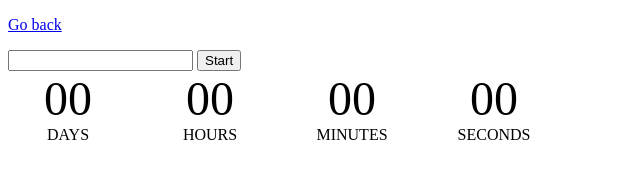
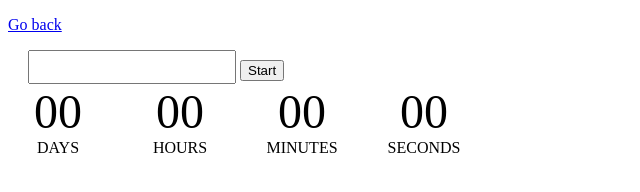
Before and after one commit to Roman80-IT/goit-js-hw-09, a plain HTML site: page 02-timer.html in a window 1280 px wide. Shown: the whole page, without its empty margins (0-640 px from the left). Drawn offline with Linux system fonts and the light colour scheme.

Commit message:
Deploying to gh-pages from @ Roman80-IT/goit-js-hw-09@403f896530d56ac3a7d86121fc7c9be6cf53a721 🚀

```diff
--- a/02-timer.html
+++ b/02-timer.html
@@ -1 +1 @@
-<!DOCTYPE html><html lang="en"><head><meta charset="utf-8"><meta name="viewport" content="width=device-width, initial-scale=1.0"><title>Countdown timer</title><link rel="stylesheet" href="/goit-js-hw-09/01-color-switcher.19950fa6.css"><style>.timer{gap:22px;display:flex}.field{text-align:center;width:120px;flex-direction:column;display:flex}.value{font-size:48px}.label{text-transform:uppercase}</style></head><body> <p><a href="/goit-js-hw-09/index.html">Go back</a></p> <input type="text" id="datetime-picker"> <button type="button" data-start="">Start</button> <div class="timer"> <div class="field"> <span class="value" data-days="">00</span> <span class="label">Days</span> </div> <div class="field"> <span class="value" data-hours="">00</span> <span class="label">Hours</span> </div> <div class="field"> <span class="value" data-minutes="">00</span> <span class="label">Minutes</span> </div> <div class="field"> <span class="value" data-seconds="">00</span> <span class="label">Seconds</span> </div> </div> <script src="/goit-js-hw-09/02-timer.4926be63.js" type="module"></script><script src="/goit-js-hw-09/02-timer.5483d490.js" nomodule="" defer></script> </body></html>
+<!DOCTYPE html><html lang="en"><head><meta charset="utf-8"><meta name="viewport" content="width=device-width, initial-scale=1.0"><title>Countdown timer</title><link rel="stylesheet" href="/goit-js-hw-09/01-color-switcher.19950fa6.css"><style>#datetime-picker{width:200px;margin-left:20px;font-size:24px}.timer{gap:22px;display:flex}.field{text-align:center;width:100px;flex-direction:column;display:flex}.value{font-size:48px}.label{text-transform:uppercase}</style></head><body> <p><a href="/goit-js-hw-09/index.html">Go back</a></p> <input type="text" id="datetime-picker"> <button type="button" data-start="">Start</button> <div class="timer"> <div class="field"> <span class="value" data-days="">00</span> <span class="label">Days</span> </div> <div class="field"> <span class="value" data-hours="">00</span> <span class="label">Hours</span> </div> <div class="field"> <span class="value" data-minutes="">00</span> <span class="label">Minutes</span> </div> <div class="field"> <span class="value" data-seconds="">00</span> <span class="label">Seconds</span> </div> </div> <script src="/goit-js-hw-09/02-timer.4926be63.js" type="module"></script><script src="/goit-js-hw-09/02-timer.5483d490.js" nomodule="" defer></script> </body></html>
```
